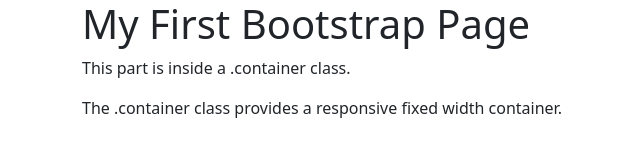
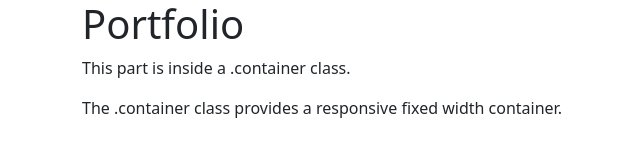
Before and after one commit to Pandadika/Pandadika, a plain HTML site: page index.html in a window 1280 px wide. Shown: the whole page, without its empty margins (0-640 px from the left). Drawn offline with nearby package versions, Linux system fonts and the light colour scheme.

Commit message:
Text Commit

```diff
--- a/index.html
+++ b/index.html
@@ -11,7 +11,7 @@
 
 <body>
     <div class="container">
-        <h1>My First Bootstrap Page</h1>
+        <h1>Portfolio</h1>
         <p>This part is inside a .container class.</p>
         <p>The .container class provides a responsive fixed width container.</p>
     </div>
```
